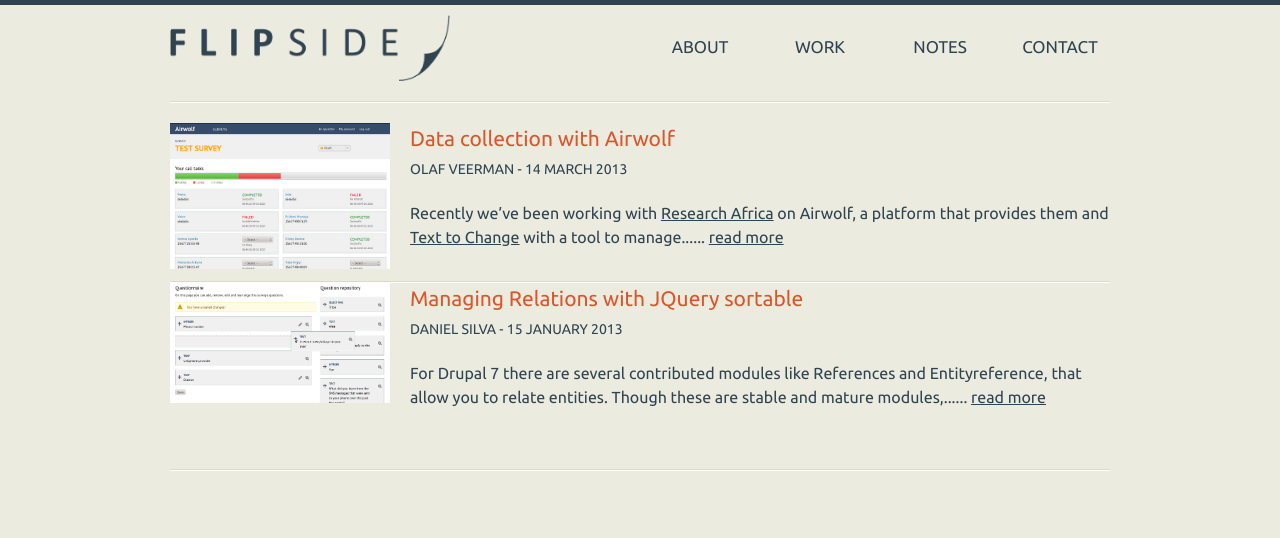
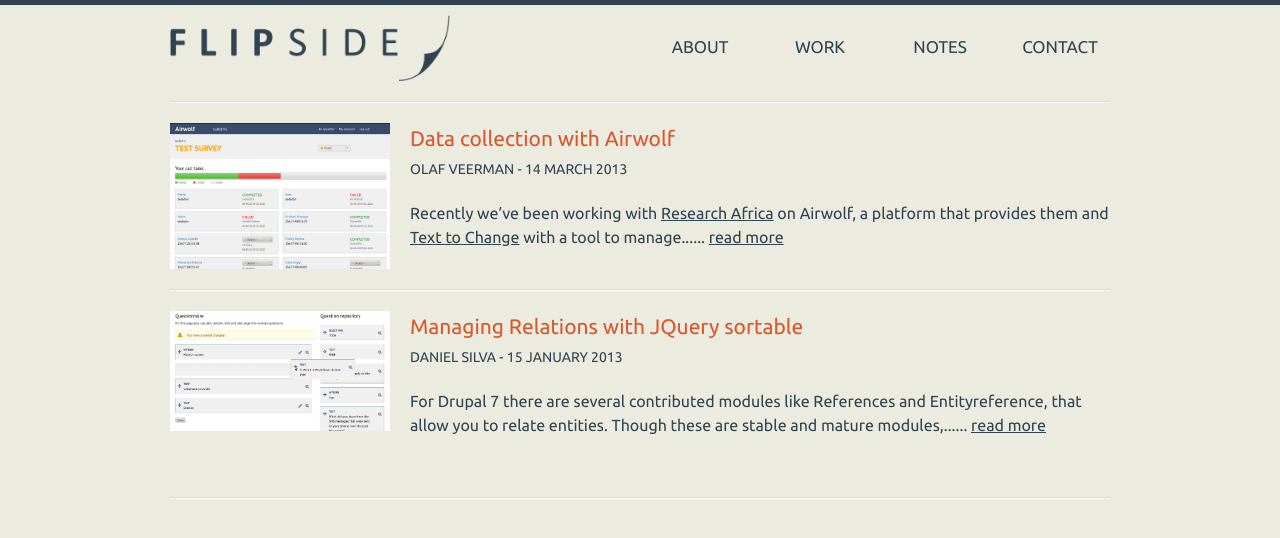
Before and after one commit to flipside-org/flipside.org, a Jekyll site: the page built from notes.html, in a window 1280 px wide. Shown: the top 538 px of the page. Built offline with Jekyll 4.4.1, drawn with Linux system fonts in a browser that asks for light colours; nearby versions of some CDN libraries.

Commit message:
Final tweaks. Fixes #52

```diff
--- a/_layouts/default.html
+++ b/_layouts/default.html
@@ -28,7 +28,7 @@
             <ul class="clearfix">
               <li class="columns alpha"><a href="/about/" class="about">About</a></li>
               <li class="columns"><a href="/projects/" class="work">Work</a></li>
-              <li class="columns"><a href="/notes/data-collection-with-airwolf/" class="notes">Notes</a></li>
+              <li class="columns"><a href="/notes/" class="notes">Notes</a></li>
               <li class="columns omega"><a href="#" id="contactlink" class="contact show_hide">Contact</a></li>
             </ul>
       </nav>
--- a/css/layout.css
+++ b/css/layout.css
@@ -278,7 +278,7 @@
 }
 
 .notes-list li {
-  margint: 20px 0;
+  margin: 20px 0;
 }
 
 .notes-list li.first {
```
